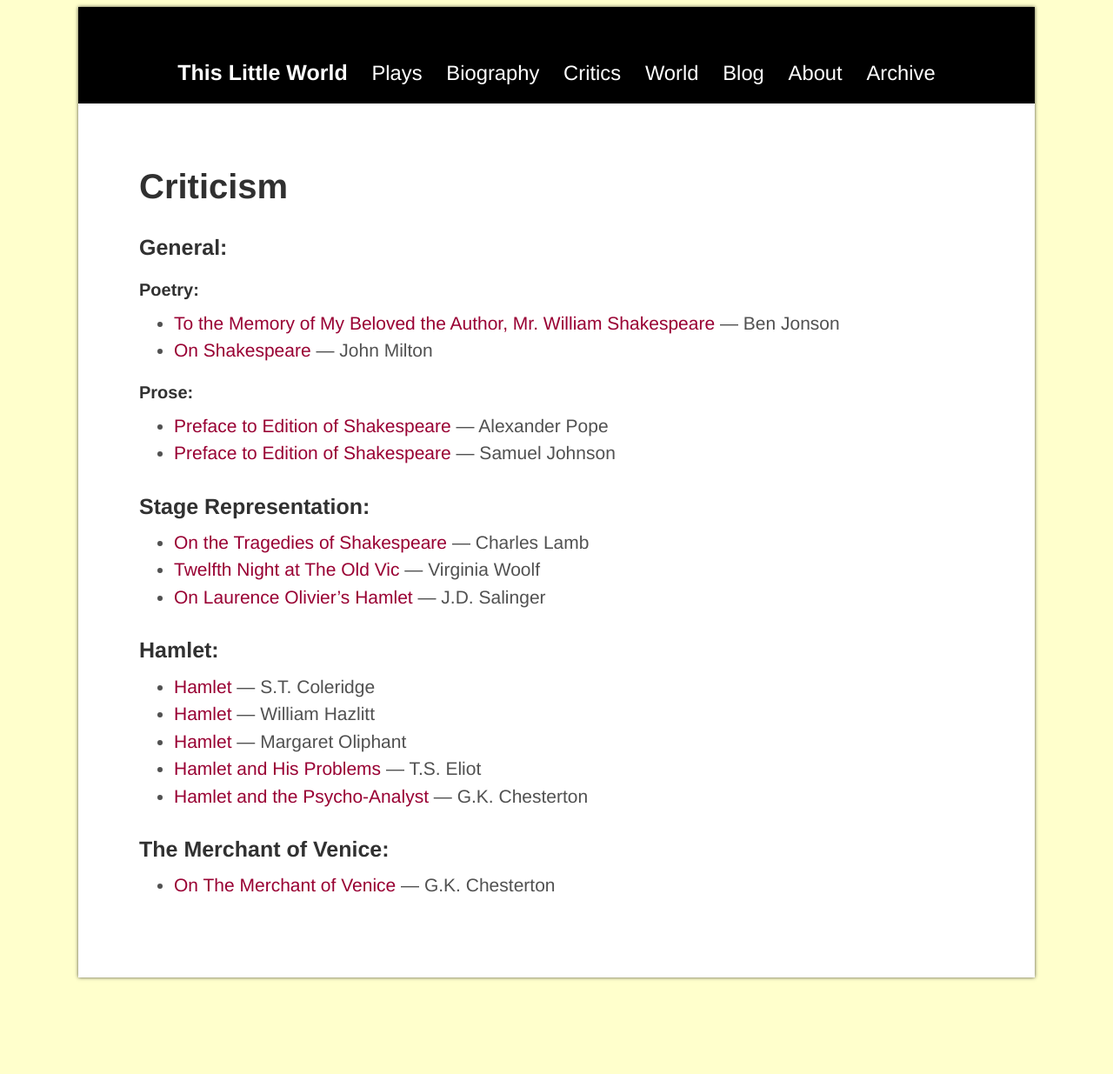
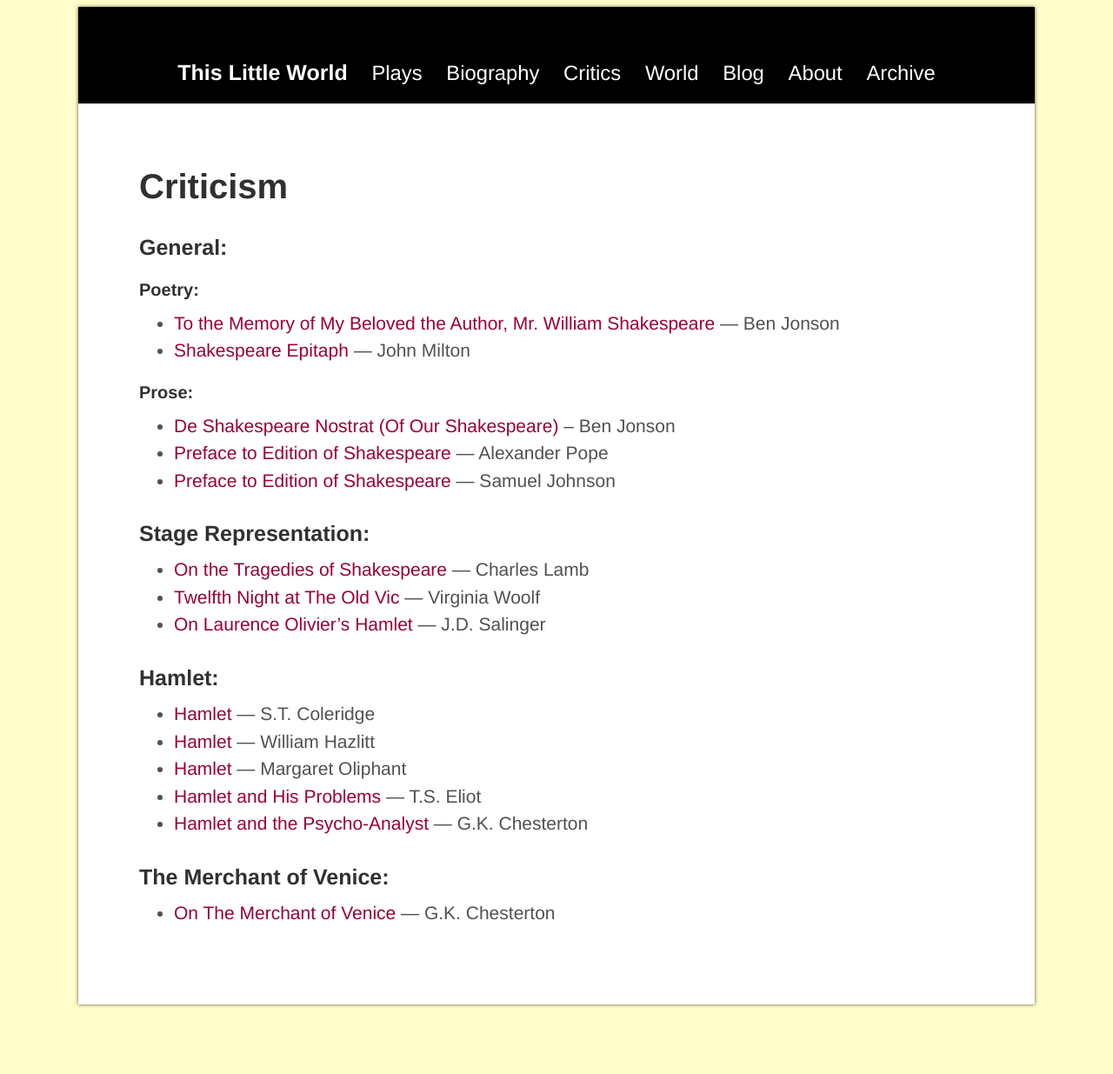
Before and after one commit to ThisLittleWorld/ThisLittleWorld.github.io, a Jekyll site: the page built from pages/critics.md, in a window 1280 px wide. Shown: the whole page at 87% size. Built offline with Jekyll 4.4.1, drawn with Linux system fonts in a browser that asks for light colours; Markdown is read by kramdown in place of the engine named in the settings; before the commit the page ends 1204 px from its top, so only the background shows below that.

Commit message:
Update critics.md

```diff
--- a/pages/critics.md
+++ b/pages/critics.md
@@ -9,11 +9,11 @@ permalink: "/critics/"
 ######Poetry:
 
 * [To the Memory of My Beloved the Author, Mr. William Shakespeare](/jonson.elegy/) — Ben Jonson
-* [On Shakespeare](/milton.poem/) — John Milton
+* [Shakespeare Epitaph](/milton.poem/) — John Milton
 
 
 ######Prose:
-
+* [De Shakespeare Nostrat (Of Our Shakespeare)](/jonson.shakespeare/) -- Ben Jonson
 * [Preface to Edition of Shakespeare](/pope.preface/) — Alexander Pope
 * [Preface to Edition of Shakespeare](/johnson.preface/) — Samuel Johnson
 
```
